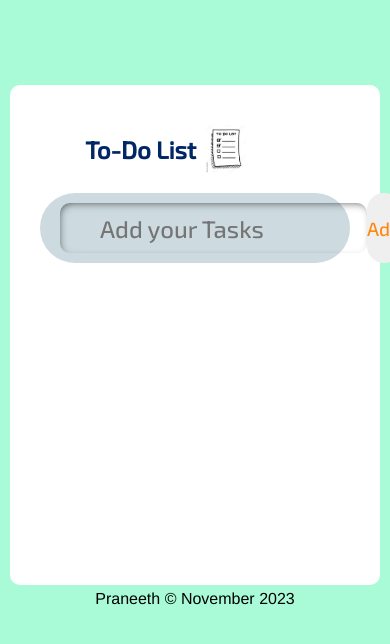
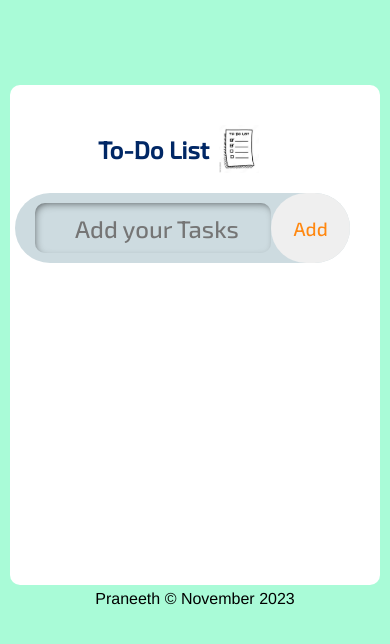
Before and after one commit to Praneethpb/To-Do-List, a plain HTML site: page index.html in a window 390 px wide. Drawn offline with Linux system fonts and the light colour scheme.

Commit message:
Update style.css

```diff
--- a/style.css
+++ b/style.css
@@ -144,3 +144,25 @@ footer {
     text-align: center;
     font-family: 'Franklin Gothic Medium', 'Arial Narrow', Arial, sans-serif;
 }
+
+@media only screen and (max-width: 400px) {
+
+    input {
+        width: 30px;
+    }
+
+    .todo-app{
+        padding-left: 5px;
+        margin-left: 0px;
+
+    }
+
+    .todo-app h2 {
+        color: #002765;
+        display: flex;
+        align-items: center;
+        margin: auto;
+        width: 20vh;
+    }
+
+}
```
